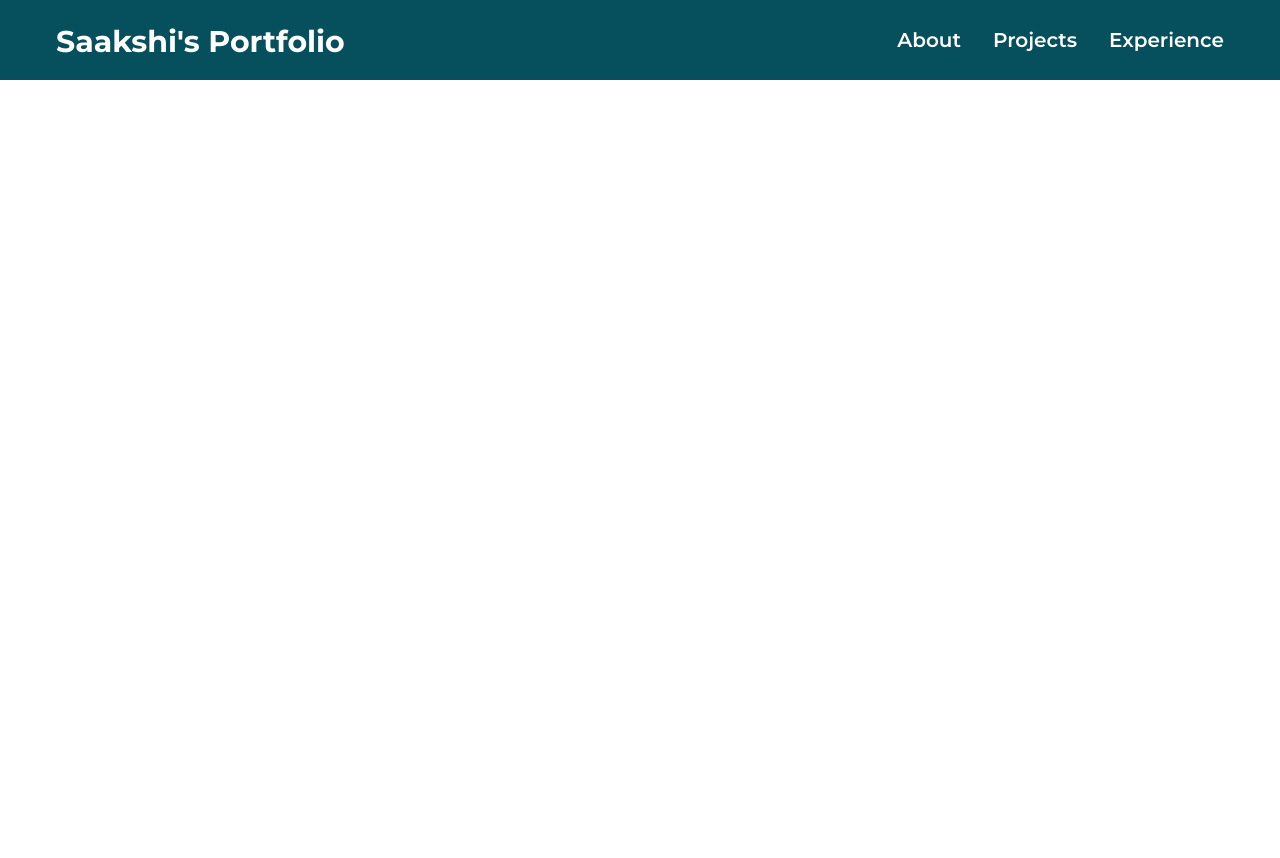
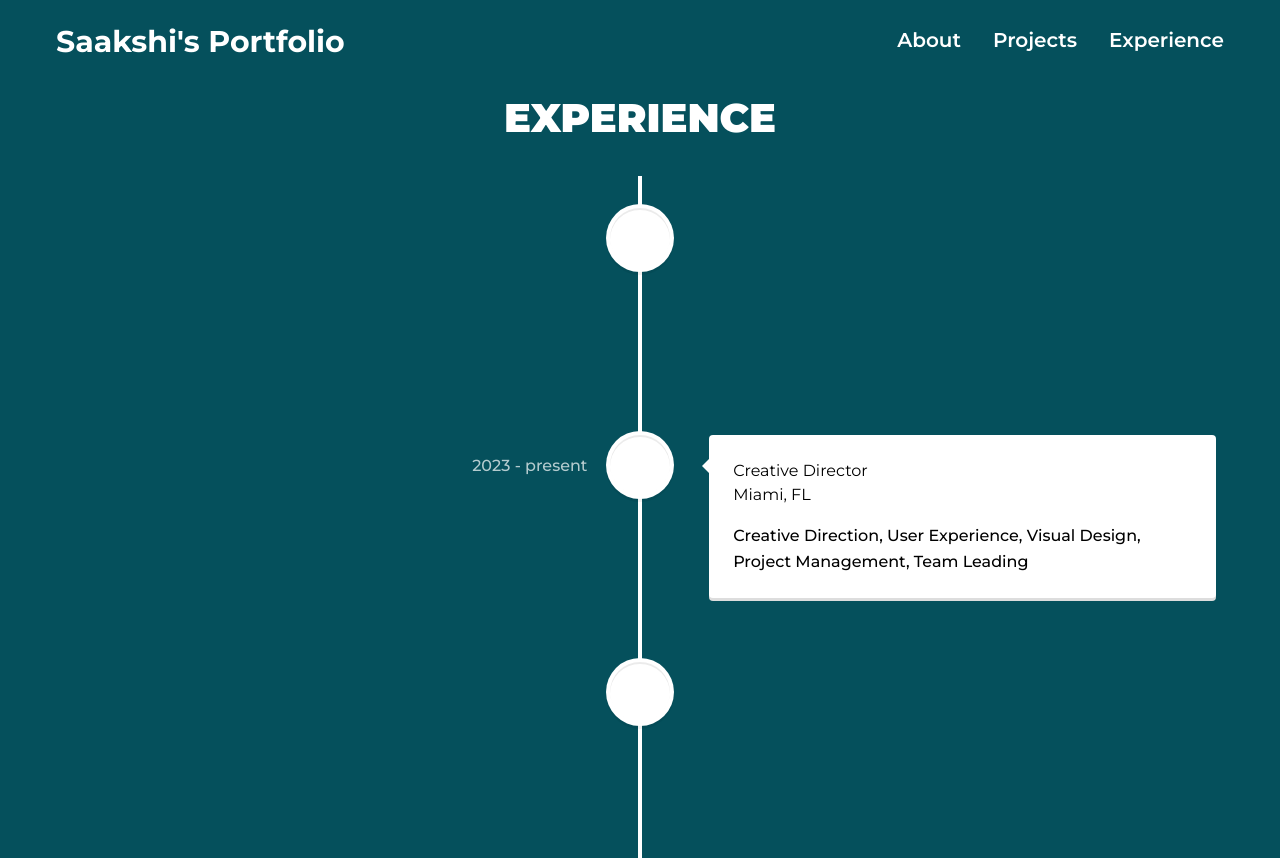
Before and after one commit to Saakshi-Shenoy/Portfolio, a React (Create React App) app: page /experience in a window 1280 px wide. Before the commit the page ends 800 px from the top, so only its background shows below. Built offline with nearby package versions, Linux system fonts and the light colour scheme.

Commit message:
exp template done

```diff
--- a/package.json
+++ b/package.json
@@ -14,6 +14,7 @@
     "react-dom": "^18.2.0",
     "react-router-dom": "^6.21.1",
     "react-scripts": "5.0.1",
+    "react-vertical-timeline-component": "^3.6.0",
     "tailwindcss": "^3.3.6",
     "web-vitals": "^2.1.4"
   },
--- a/src/components/About.jsx
+++ b/src/components/About.jsx
@@ -7,9 +7,12 @@ import ME from "../assets/me.jpeg";
 function About(props) {
   const emailAddress = "shenoy.saakshi910@gmail.com";
 
+
+  // https://drive.google.com/u/0/uc?id=1OenKMmwgl2KXui96VK-cuScG0rFLxa_Q&export=download
+
   const handleDownload = () => {
     const fileUrl =
-      "https://drive.google.com/u/0/uc?id=1OenKMmwgl2KXui96VK-cuScG0rFLxa_Q&export=download";
+      "https://drive.google.com/file/d/1XoNPwjyvRQD14Dx5TJ6likl9J_RJV7ka/view?export=download";
     const link = document.createElement("a");
     link.href = fileUrl;
     link.download = "SaakshiShenoy_Resume";
--- a/src/components/Experience.jsx
+++ b/src/components/Experience.jsx
@@ -1,11 +1,81 @@
-import React from 'react'
+import React from "react";
+import {
+  VerticalTimeline,
+  VerticalTimelineElement,
+} from "react-vertical-timeline-component";
+import "react-vertical-timeline-component/style.min.css";
 
 function Experience() {
   return (
-    <div>
+    <div className="bg-teal-800" style={{ fontFamily: "Montserrat" }}>
+      <h1
+        className="sm:text-3xl text-3xl text-white font-bold title-font mb-10 pt-5 text-gray-900 items-center text-center justify-center"
+        style={{ fontSize: "2.5em", fontWeight: "730" }}
+      >
+        EXPERIENCE
+      </h1>
+      <VerticalTimeline>
+        <VerticalTimelineElement
+          className="vertical-timeline-element--work"
+          contentStyle={{ background: "rgb(995,995,995)", color: "#fff" }}
+          contentArrowStyle={{ borderRight: "7px solid  rgb(995,995,995)" }}
+          date="2023 - present"
+          iconStyle={{ color: "#000", backgroundColor: "#fff" }}
+          icon=""
+        >
+          <h3 className="vertical-timeline-element-title text-black">Creative Director</h3>
+          <h4 className="vertical-timeline-element-subtitle text-black">Miami, FL</h4>
+          <p className="text-black">
+            Creative Direction, User Experience, Visual Design, Project
+            Management, Team Leading
+          </p>
+        </VerticalTimelineElement>
+        <VerticalTimelineElement
+          className="vertical-timeline-element--work"
+          contentStyle={{ background: "rgb(995,995,995)", color: "#fff" }}
+          contentArrowStyle={{ borderRight: "7px solid  rgb(995,995,995)" }}
+          date="2023 - present"
+          iconStyle={{ color: "#000", backgroundColor: "#fff" }}
+          icon=""
+        >
+          <h3 className="vertical-timeline-element-title text-black">Creative Director</h3>
+          <h4 className="vertical-timeline-element-subtitle text-black">Miami, FL</h4>
+          <p className="text-black">
+            Creative Direction, User Experience, Visual Design, Project
+            Management, Team Leading
+          </p>
+        </VerticalTimelineElement>
+        <VerticalTimelineElement
+          className="vertical-timeline-element--work"
+          contentStyle={{ background: "rgb(995,995,995)", color: "#fff" }}
+          contentArrowStyle={{ borderRight: "7px solid  rgb(995,995,995)" }}
+          date="2023 - present"
+          iconStyle={{ color: "#000", backgroundColor: "#fff" }}
+          icon=""
+        >
+          <h3 className="vertical-timeline-element-title text-black">Creative Director</h3>
+          <h4 className="vertical-timeline-element-subtitle text-black">Miami, FL</h4>
+          <p className="text-black">
+            Creative Direction, User Experience, Visual Design, Project
+            Management, Team Leading
+          </p>
+        </VerticalTimelineElement>
 
+        {/* <VerticalTimelineElement
+          className="vertical-timeline-element--work"
+          date="2006 - 2008"
+          iconStyle={{ background: "rgb(33, 150, 243)", color: "#fff" }}
+          icon=""
+        >
+          <h3 className="vertical-timeline-element-title">Web Designer</h3>
+          <h4 className="vertical-timeline-element-subtitle">
+            San Francisco, CA
+          </h4>
+          <p>User Experience, Visual Design</p>
+        </VerticalTimelineElement> */}
+      </VerticalTimeline>
     </div>
-  )
+  );
 }
 
 export default Experience;
```
Also changed, not shown: 1 other file (tests, documents, lock files or other folders).
